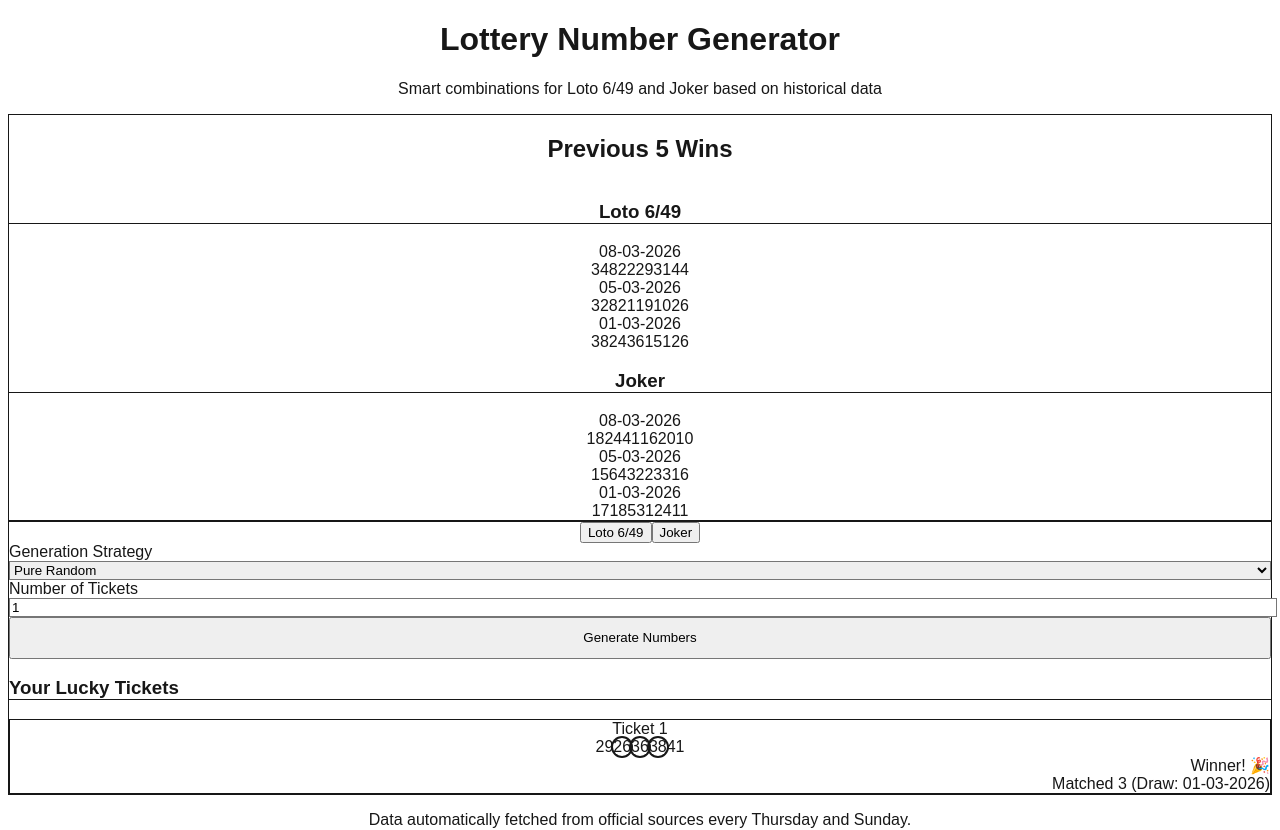
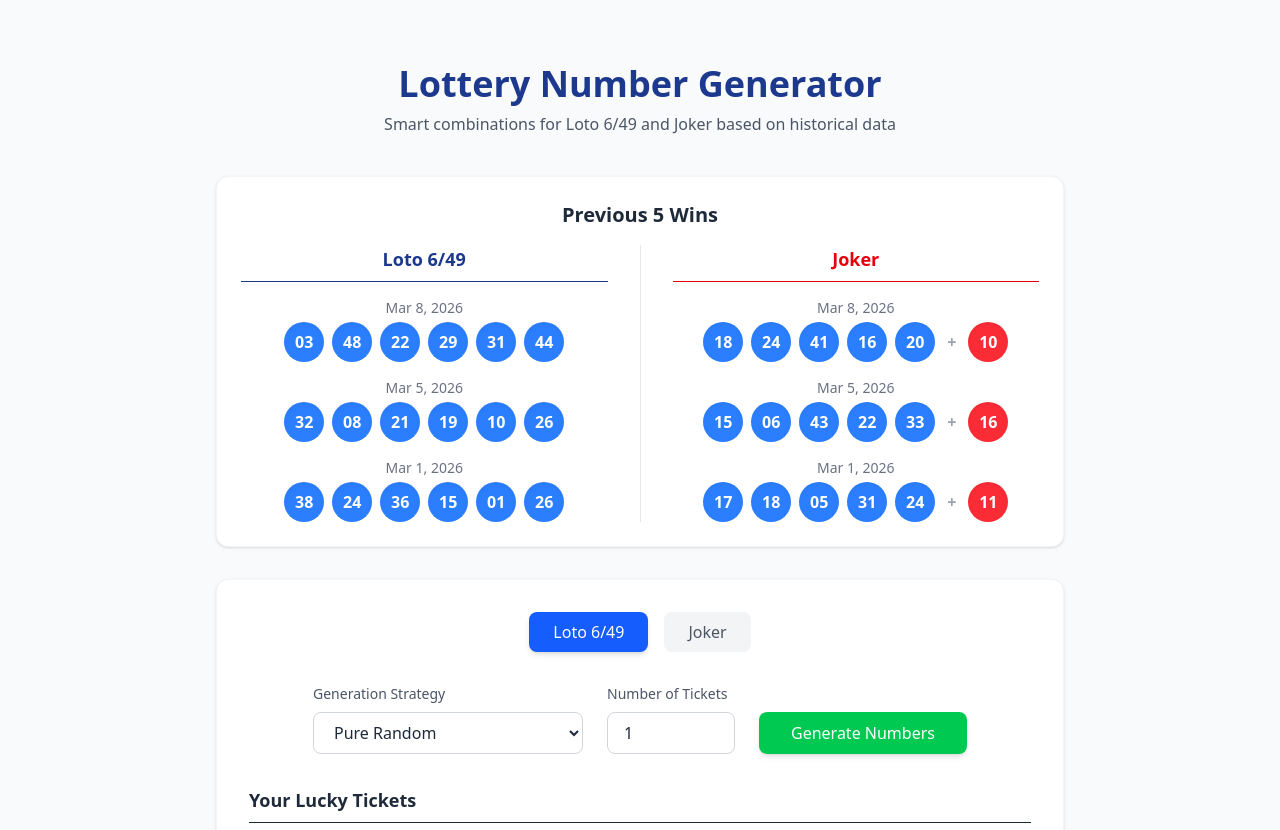
Before and after one commit to vinersar31/loto, a Next.js app in the folder next-loto-app/: page / in a window 1280 px wide. Shown: the top 830 px of the page. Built offline with nearby package versions, Linux system fonts and the light colour scheme.

Commit message:
fix(ui): modernize UI, add date formatting, and split joker numbers visually

```diff
--- a/next-loto-app/src/app/globals.css
+++ b/next-loto-app/src/app/globals.css
@@ -1,17 +1,8 @@
-@tailwind base;
-@tailwind components;
-@tailwind utilities;
+@import "tailwindcss";
 
 :root {
   --background: #ffffff;
   --foreground: #171717;
-}
-
-@media (prefers-color-scheme: dark) {
-  :root {
-    --background: #0a0a0a;
-    --foreground: #ededed;
-  }
 }
 
 body {
--- a/next-loto-app/src/app/page.tsx
+++ b/next-loto-app/src/app/page.tsx
@@ -21,6 +21,20 @@ export default function Home() {
   const [strategy, setStrategy] = useState<string>("random");
   const [numTickets, setNumTickets] = useState<number>(1);
   const [generated, setGenerated] = useState<DrawData[]>([]);
+
+
+  const padNum = (num: number) => num.toString().padStart(2, '0');
+
+  const formatDate = (dateStr: string) => {
+    if (!dateStr || dateStr === "Generated") return dateStr;
+    const parts = dateStr.split("-");
+    if (parts.length === 3) {
+      const [day, month, year] = parts;
+      return new Date(parseInt(year), parseInt(month) - 1, parseInt(day)).toLocaleDateString("en-US", { year: "numeric", month: "short", day: "numeric" });
+    }
+    return dateStr;
+  };
+
 
   useEffect(() => {
     fetch((process.env.NODE_ENV === "production" ? "/loto" : "") + "/data/results.json?t=" + new Date().getTime())
@@ -186,12 +200,10 @@ export default function Home() {
                 <div className="space-y-4">
                   {data?.loto649?.slice(0, 5).map((draw, idx) => (
                     <div key={idx} className="flex flex-col items-center">
-                      <span className="text-sm font-medium text-gray-500 mb-1">{draw.date}</span>
+                      <span className="text-sm font-medium text-gray-500 mb-1">{formatDate(draw.date)}</span>
                       <div className="flex gap-2 justify-center">
                         {draw.numbers.map((n, i) => (
-                          <div key={i} className="w-8 h-8 md:w-10 md:h-10 rounded-full bg-blue-500 text-white flex items-center justify-center font-bold shadow-inner text-sm md:text-base">
-                            {n}
-                          </div>
+                          <div key={i} className="w-8 h-8 md:w-10 md:h-10 rounded-full bg-blue-500 text-white flex items-center justify-center font-bold shadow-inner text-sm md:text-base">{padNum(n)}</div>
                         ))}
                       </div>
                     </div>
@@ -205,15 +217,14 @@ export default function Home() {
                 <div className="space-y-4">
                   {data?.joker?.slice(0, 5).map((draw, idx) => (
                     <div key={idx} className="flex flex-col items-center">
-                      <span className="text-sm font-medium text-gray-500 mb-1">{draw.date}</span>
+                      <span className="text-sm font-medium text-gray-500 mb-1">{formatDate(draw.date)}</span>
                       <div className="flex gap-2 justify-center">
                         {draw.numbers.map((n, i) => (
-                          <div key={i} className="w-8 h-8 md:w-10 md:h-10 rounded-full bg-blue-500 text-white flex items-center justify-center font-bold shadow-inner text-sm md:text-base">
-                            {n}
-                          </div>
+                          <div key={i} className="w-8 h-8 md:w-10 md:h-10 rounded-full bg-blue-500 text-white flex items-center justify-center font-bold shadow-inner text-sm md:text-base">{padNum(n)}</div>
                         ))}
+                        <div className="text-gray-400 font-bold self-center px-1">+</div>
                         <div className="w-8 h-8 md:w-10 md:h-10 rounded-full bg-red-500 text-white flex items-center justify-center font-bold shadow-inner text-sm md:text-base">
-                          {draw.joker}
+                          {draw.joker !== undefined ? padNum(draw.joker) : ""}
                         </div>
                       </div>
                     </div>
@@ -291,21 +302,22 @@ export default function Home() {
                       {ticket.numbers.sort((a,b) => a-b).map((n, i) => {
                         const isMatched = drawsToCheck?.some(d => d.date === winStatus.date && d.numbers.includes(n));
                         return (
-                          <div key={i} className={`w-8 h-8 md:w-10 md:h-10 rounded-full text-white flex items-center justify-center font-bold shadow-sm ${isMatched && isWin ? 'bg-green-500 ring-2 ring-green-300' : 'bg-blue-400'}`}>
-                            {n}
-                          </div>
+                          <div key={i} className={`w-8 h-8 md:w-10 md:h-10 rounded-full text-white flex items-center justify-center font-bold shadow-sm ${isMatched && isWin ? 'bg-green-500 ring-2 ring-green-300' : 'bg-blue-400'}`}>{padNum(n)}</div>
                         );
                       })}
                       {ticket.joker !== undefined && (
-                        <div className={`w-8 h-8 md:w-10 md:h-10 rounded-full text-white flex items-center justify-center font-bold shadow-sm ${winStatus.joker && isWin ? 'bg-green-500 ring-2 ring-green-300' : 'bg-red-400'}`}>
-                          {ticket.joker}
-                        </div>
+                        <>
+                          <div className="text-gray-400 font-bold self-center px-1">+</div>
+                          <div className={`w-8 h-8 md:w-10 md:h-10 rounded-full text-white flex items-center justify-center font-bold shadow-sm ${winStatus.joker && isWin ? 'bg-green-500 ring-2 ring-green-300' : 'bg-red-400'}`}>
+                            {padNum(ticket.joker)}
+                          </div>
+                        </>
                       )}
                     </div>
                     {isWin && (
                       <div className="ml-auto flex flex-col items-end text-sm">
                         <span className="text-green-600 font-bold bg-green-100 px-3 py-1 rounded-full">Winner! 🎉</span>
-                        <span className="text-green-700 mt-1">Matched {winStatus.matched} {winStatus.joker ? "+ Joker" : ""} (Draw: {winStatus.date})</span>
+                        <span className="text-green-700 mt-1">Matched {winStatus.matched} {winStatus.joker ? "+ Joker" : ""} (Draw: {formatDate(winStatus.date)})</span>
                       </div>
                     )}
                   </div>
```
